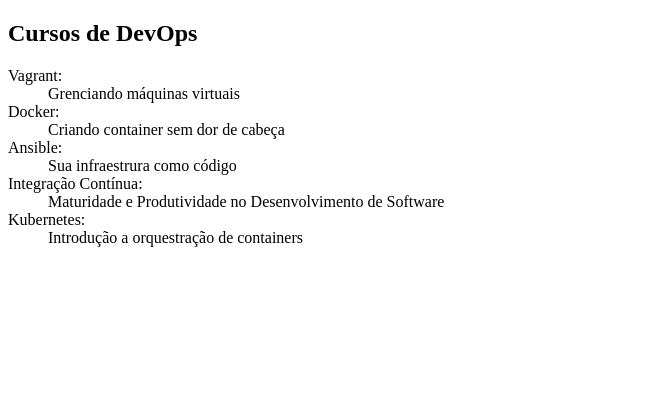
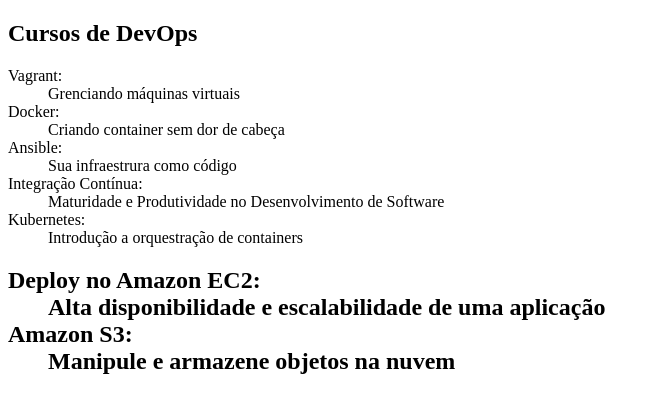
Before and after one commit to RicardoALFaria/alura-git, a plain HTML site: page index.html in a window 1280 px wide. Shown: the whole page, without its empty margins (0-660 px from the left). Drawn offline with Linux system fonts and the light colour scheme.

Commit message:
Cursos de EC 2 e S3

```diff
--- a/index.html
+++ b/index.html
@@ -30,6 +30,12 @@
         <dd>Introdução a orquestração de containers</dd>
     </dl>
 
+    <h2>
+        <dt>Deploy no Amazon EC2:</dt>
+        <dd>Alta disponibilidade e escalabilidade de uma aplicação</dd>
+        <dt>Amazon S3:</dt>
+        <dd>Manipule e armazene objetos na nuvem</dd>
+    </h2>
 
 </body>
 
```
